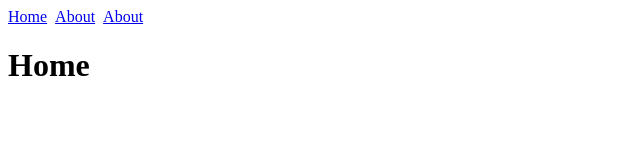
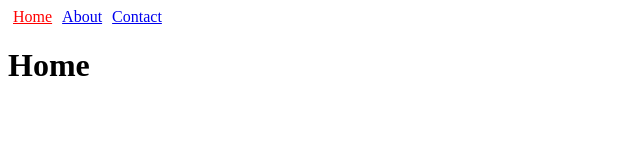
Before and after one commit to falmar/rr4, a React (Create React App) app: page / in a window 1280 px wide. Shown: the top 160 px of the page, without its empty margins (0-640 px from the left). Built offline with nearby package versions, Linux system fonts and the light colour scheme; the HTML template or start-up script is replaced by a standard one.

Commit message:
Nav links

```diff
--- a/src/App.css
+++ b/src/App.css
@@ -0,0 +1,11 @@
+a {
+  margin: 5px
+}
+
+a:visited {
+  color: blue;
+}
+
+a.active {
+  color: red
+}
--- a/src/App.js
+++ b/src/App.js
@@ -1,11 +1,24 @@
 import React from 'react';
-import {BrowserRouter, Route, Link} from 'react-router-dom'
+import {BrowserRouter, Route, NavLink as Link} from 'react-router-dom'
+
+import './App.css'
+
+const isActiveFunc = (match, location) => {
+  console.log(match, location)
+
+  return match
+}
 
 const Links = () => (
   <nav>
-    <Link to='/'>Home</Link> &nbsp;
-    <Link to={{pathname: '/about'}}>About</Link> &nbsp;
-    <Link replace to='/contact'>About</Link>
+    <Link exact activeClassName='active' to='/'>Home</Link>
+    <Link activeStyle={{color: 'green'}} to='/about'>About</Link>
+    <Link
+      activeClassName='active'
+      isActive={isActiveFunc}
+      to='/contact'>
+      Contact
+    </Link>
   </nav>
 )
 
```
